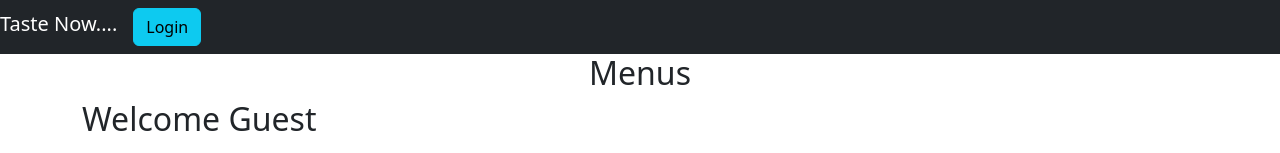
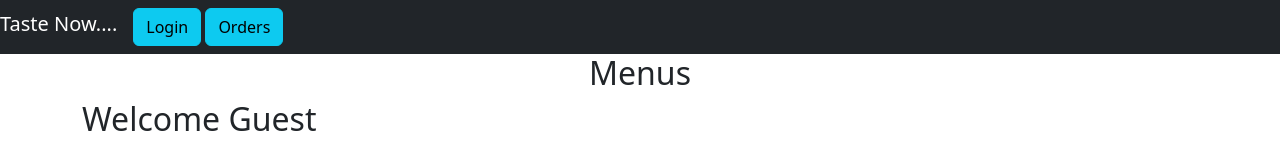
Before and after one commit to saranyaeswaralal29/hotelmenu-front-end, a React (Create React App) app: page / in a window 1280 px wide. Shown: the top 153 px of the page. Built offline with nearby package versions, Linux system fonts and the light colour scheme; no server answers.

Commit message:
Add. Component to view orders

```diff
--- a/package.json
+++ b/package.json
@@ -7,9 +7,10 @@
     "@testing-library/react": "^13.3.0",
     "@testing-library/user-event": "^13.5.0",
     "axios": "^0.27.2",
-    "bootstrap": "^5.2.0",
+    "bootstrap": "^5.2.1",
     "env-cmd": "^10.1.0",
     "react": "^18.2.0",
+    "react-bootstrap": "^2.5.0",
     "react-dom": "^18.2.0",
     "react-hooks": "^1.0.1",
     "react-router-dom": "^6.3.0",
--- a/src/App.js
+++ b/src/App.js
@@ -6,6 +6,7 @@ import FooterComponent from './components/FooterComponent';
 import CreateMenuComponent from './components/CreateMenuComponent';
 import Login from './components/Login';
 import OrderDetailsComponent from './components/OrderDetailsComponent';
+import ListOrderComponent from './components/ListOrderComponent';
 
 function App() {
   return (
@@ -18,6 +19,7 @@ function App() {
               <Route path="/add/:id" element = {<CreateMenuComponent/>}></Route>
               <Route path='/login' exact element= {<Login/>}></Route>
               <Route path='/previewOrder' element={<OrderDetailsComponent/>}></Route>
+              <Route path='/orders' element={<ListOrderComponent/>}></Route>
             </Routes>
           </div>
           <FooterComponent/>
--- a/src/components/HeaderComponent.js
+++ b/src/components/HeaderComponent.js
@@ -29,6 +29,8 @@ class HeaderComponent extends Component {
                                 ? <NavLink to="/login" className="btn btn-info">Login</NavLink>
                                 : <NavLink to="/" onClick={this.logoutHandle} className="btn btn-info">Log out</NavLink>
                             }
+                            &nbsp;
+                            <NavLink to="/orders" className="btn btn-info">Orders</NavLink>
                         </div>
                     </nav>
                 </header>
--- /dev/null
+++ b/src/components/ListOrderComponent.js
@@ -0,0 +1,18 @@
+import React, { Component } from 'react';
+import {Card, Table} from 'react-bootstrap';
+
+class ListOrderComponent extends Component {
+    constructor(props) {
+        super(props)
+    }
+
+    render() {
+        return (
+            <Card className="mt-4 fs-6 bg-light font-weight-bold text-center">
+                Orders
+            </Card>
+        );
+    }
+}
+
+export default ListOrderComponent;
```
Also changed, not shown: 1 other file (tests, documents, lock files or other folders).
